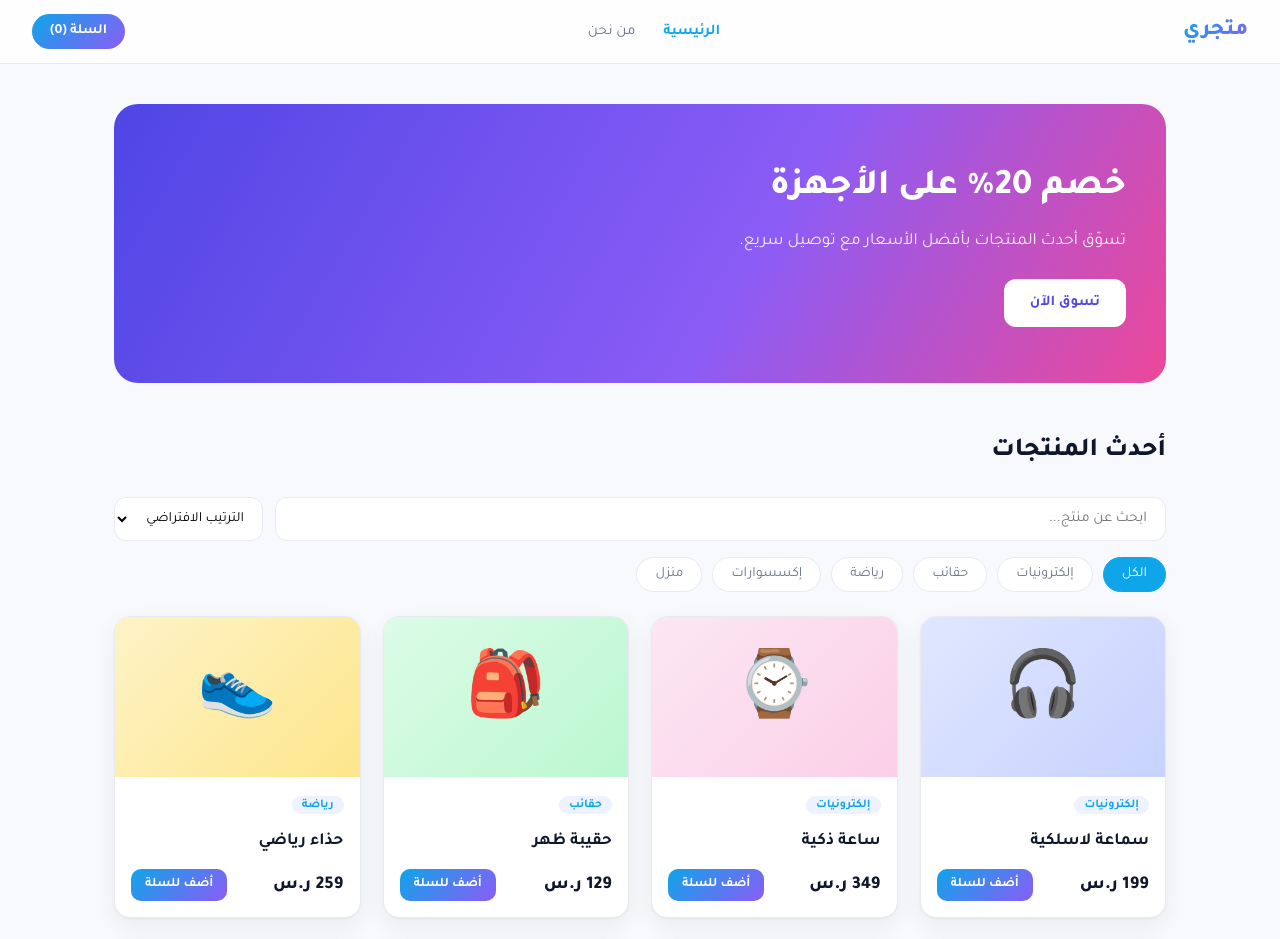
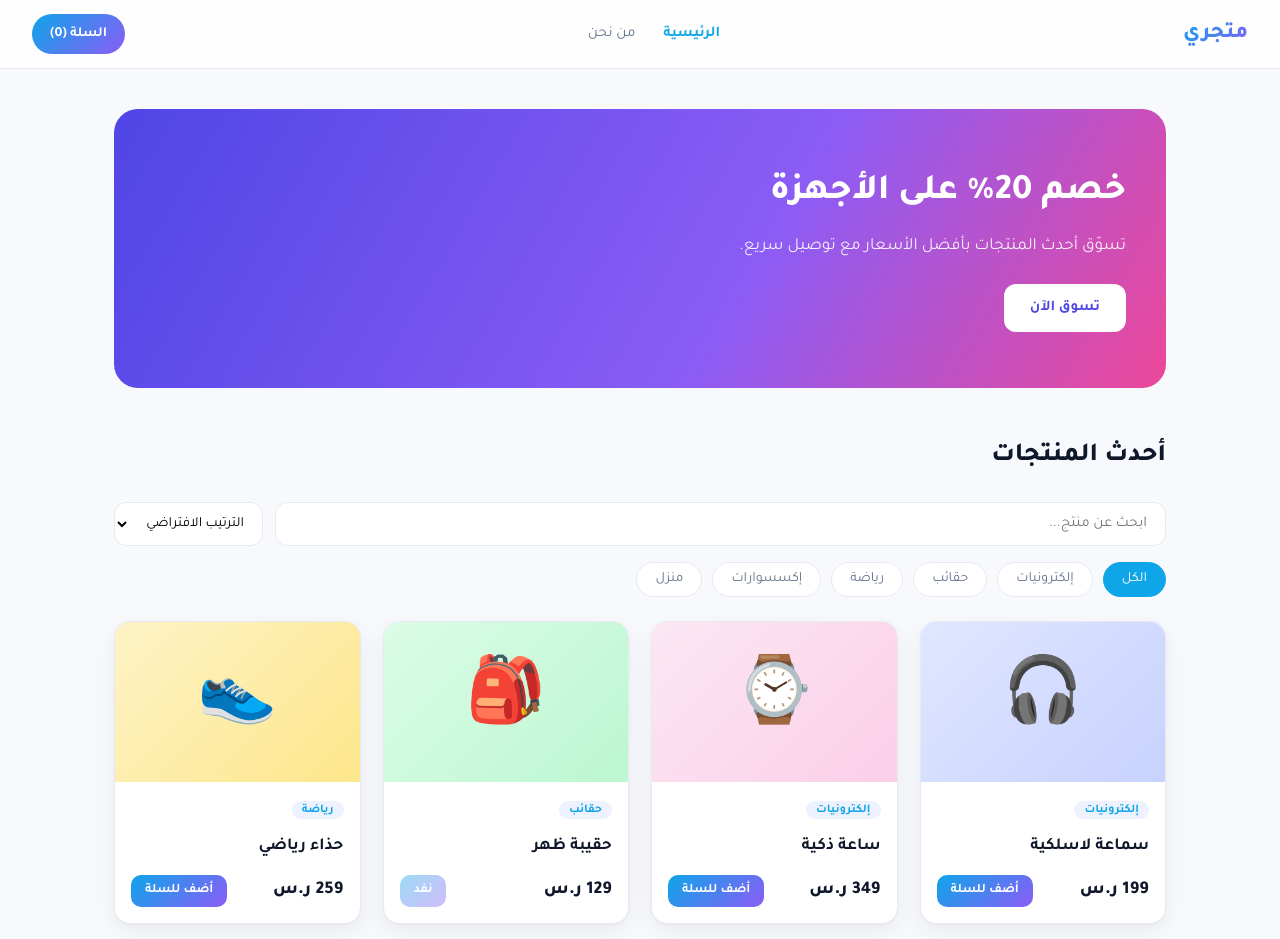
Before and after one commit to Tolpaschool/my-store, a React (Vite) app: page / in a window 1280 px wide. Shown: the top 939 px of the page. Built offline with nearby package versions, Linux system fonts and the light colour scheme.

Commit message:
feat: cart page with quantity controls and totals

```diff
--- a/src/App.jsx
+++ b/src/App.jsx
@@ -8,6 +8,7 @@ import Home from './pages/Home';
 import About from './pages/About';
 import NotFound from './pages/NotFound.jsx';
 import ProductDetails from "./pages/ProductDetails";
+import Cart from "./pages/Cart";
 
 
 function App() {
@@ -23,6 +24,7 @@ function App() {
         <Route path="/about" element={<About />} />
         <Route path="/product/:id" element={<ProductDetails />} />
         <Route path="*" element={<NotFound />} />
+        <Route path="/cart" element={<Cart />} />
       </Routes>
      <Footer />
      </>
--- a/src/components/Navbar.css
+++ b/src/components/Navbar.css
@@ -52,3 +52,4 @@
 .navbar-links a { text-decoration: none; color: inherit; transition: color 0.2s; }
 .navbar-links a:hover { color: var(--ink); }
 .navbar-links a.active { color: var(--brand); font-weight: 700; }
+.navbar-cart { text-decoration: none; }
--- a/src/components/Navbar.jsx
+++ b/src/components/Navbar.jsx
@@ -1,7 +1,9 @@
 import { Link, NavLink } from "react-router-dom";
 import "./Navbar.css";
+import { useCart } from "../context/CartContext";
 
 function Navbar() {
+  const { totalItems } = useCart();
   return (
     <nav className="navbar">
       <Link to="/" className="navbar-logo">متجري</Link>
@@ -9,8 +11,7 @@ function Navbar() {
         <li><NavLink to="/">الرئيسية</NavLink></li>
         <li><NavLink to="/about">من نحن</NavLink></li>
       </ul>
-      <button className="navbar-cart">السلة (0)</button>
-    </nav>
+<Link to="/cart" className="navbar-cart">السلة ({totalItems})</Link>    </nav>
   );
 }
 
--- a/src/components/ProductCard.css
+++ b/src/components/ProductCard.css
@@ -65,3 +65,4 @@
 .card-btn:hover {
   opacity: 0.88;
 }
+.card-btn:disabled { opacity: 0.4; cursor: not-allowed; }
--- a/src/components/ProductCard.jsx
+++ b/src/components/ProductCard.jsx
@@ -1,7 +1,9 @@
 import "./ProductCard.css";
 import { Link } from "react-router-dom";
+import { useCart } from "../context/CartContext";
 
 function ProductCard({ product }) {
+  const { addToCart } = useCart();
   return (
     <article className="card">
       <Link
@@ -18,7 +20,13 @@ function ProductCard({ product }) {
         </h3>
         <div className="card-footer">
           <p className="card-price">{product.price} ر.س</p>
-          <button className="card-btn">أضف للسلة</button>
+<button
+  className="card-btn"
+  onClick={() => addToCart(product)}
+  disabled={product.stock === 0}
+>
+  {product.stock === 0 ? "نفد" : "أضف للسلة"}
+</button>
         </div>
       </div>
     </article>
--- /dev/null
+++ b/src/context/CartContext.jsx
@@ -0,0 +1,60 @@
+import { createContext, useContext, useState } from "react";
+
+const CartContext = createContext();
+
+export function CartProvider({ children }) {
+  const [cartItems, setCartItems] = useState([]);
+
+  function addToCart(product, quantity = 1) {
+    setCartItems((prev) => {
+      const existing = prev.find((item) => item.id === product.id);
+
+      if (existing) {
+        return prev.map((item) =>
+          item.id === product.id
+            ? { ...item, quantity: Math.min(item.quantity + quantity, product.stock) }
+            : item
+        );
+      }
+
+      return [...prev, { ...product, quantity: Math.min(quantity, product.stock) }];
+    });
+  }
+
+  function removeFromCart(id) {
+    setCartItems((prev) => prev.filter((item) => item.id !== id));
+  }
+
+  function updateQuantity(id, quantity) {
+    setCartItems((prev) =>
+      prev.map((item) =>
+        item.id === id
+          ? { ...item, quantity: Math.max(1, Math.min(quantity, item.stock)) }
+          : item
+      )
+    );
+  }
+
+  function clearCart() {
+    setCartItems([]);
+  }
+
+  const totalItems = cartItems.reduce((sum, item) => sum + item.quantity, 0);
+  const totalPrice = cartItems.reduce((sum, item) => sum + item.price * item.quantity, 0);
+
+  const value = {
+    cartItems,
+    addToCart,
+    removeFromCart,
+    updateQuantity,
+    clearCart,
+    totalItems,
+    totalPrice,
+  };
+
+  return <CartContext.Provider value={value}>{children}</CartContext.Provider>;
+}
+
+export function useCart() {
+  return useContext(CartContext);
+}
--- a/src/main.jsx
+++ b/src/main.jsx
@@ -13,11 +13,14 @@ import { createRoot } from "react-dom/client";
 import { BrowserRouter } from "react-router-dom";
 import "./index.css";
 import App from "./App.jsx";
+import { CartProvider } from "./context/CartContext";
 
 createRoot(document.getElementById("root")).render(
   <StrictMode>
     <BrowserRouter>
-      <App />
+       <CartProvider>
+    <App />
+  </CartProvider>
     </BrowserRouter>
   </StrictMode>
 );
--- /dev/null
+++ b/src/pages/Cart.css
@@ -0,0 +1,23 @@
+.cart-layout { display: grid; grid-template-columns: 2fr 1fr; gap: 24px; align-items: start; }
+.cart-row {
+  display: flex; align-items: center; gap: 16px; background: var(--surface);
+  border: 1px solid var(--line); border-radius: var(--radius); padding: 14px; margin-bottom: 12px;
+}
+.cart-thumb { width: 64px; height: 64px; border-radius: 12px; display: grid; place-items: center; font-size: 30px; }
+.cart-name { flex: 1; }
+.cart-name a { color: var(--ink); font-weight: 700; text-decoration: none; }
+.cart-name p { color: var(--muted); font-size: 14px; }
+.qty { display: flex; align-items: center; border: 1px solid var(--line); border-radius: 10px; overflow: hidden; }
+.qty button { border: 0; background: var(--bg); width: 32px; height: 34px; cursor: pointer; font-size: 16px; }
+.qty span { width: 36px; text-align: center; font-weight: 700; }
+.cart-line-total { font-weight: 800; min-width: 80px; text-align: end; }
+.cart-remove { border: 0; background: none; cursor: pointer; font-size: 18px; }
+.summary {
+  background: var(--surface); border: 1px solid var(--line); border-radius: var(--radius);
+  padding: 20px; box-shadow: var(--shadow); position: sticky; top: 90px;
+}
+.summary h3 { margin-bottom: 14px; }
+.summary > div { display: flex; justify-content: space-between; padding: 8px 0; color: var(--muted); }
+.summary .summary-total { color: var(--ink); font-weight: 800; font-size: 18px; border-top: 1px solid var(--line); margin: 8px 0 16px; padding-top: 14px; }
+.clear-btn { width: 100%; margin-top: 10px; border: 0; background: none; color: #dc2626; font-family: inherit; cursor: pointer; }
+@media (max-width: 800px) { .cart-layout { grid-template-columns: 1fr; } .cart-row { flex-wrap: wrap; } }
--- /dev/null
+++ b/src/pages/Cart.jsx
@@ -0,0 +1,69 @@
+import { Link } from "react-router-dom";
+import { useCart } from "../context/CartContext";
+import "./Cart.css";
+
+function Cart() {
+  const { cartItems, removeFromCart, updateQuantity, clearCart, totalPrice } = useCart();
+
+  const shipping = totalPrice > 500 || totalPrice === 0 ? 0 : 25;
+
+  if (cartItems.length === 0) {
+    return (
+      <main className="container">
+        <p className="empty">سلتك فارغة 🛒</p>
+        <div style={{ textAlign: "center" }}>
+          <Link to="/" className="back-link">تصفح المنتجات</Link>
+        </div>
+      </main>
+    );
+  }
+
+  return (
+    <main className="container">
+      <h2 className="section-title">سلة المشتريات</h2>
+
+      <div className="cart-layout">
+        <div className="cart-items">
+          {cartItems.map((item) => (
+            <div className="cart-row" key={item.id}>
+              <div className="cart-thumb" style={{ background: item.color }}>
+                {item.emoji}
+              </div>
+
+              <div className="cart-name">
+                <Link to={`/product/${item.id}`}>{item.name}</Link>
+                <p>{item.price} ر.س</p>
+              </div>
+
+              <div className="qty">
+                <button onClick={() => updateQuantity(item.id, item.quantity - 1)}>−</button>
+                <span>{item.quantity}</span>
+                <button onClick={() => updateQuantity(item.id, item.quantity + 1)}>+</button>
+              </div>
+
+              <p className="cart-line-total">{item.price * item.quantity} ر.س</p>
+
+              <button className="cart-remove" onClick={() => removeFromCart(item.id)}>
+                🗑️
+              </button>
+            </div>
+          ))}
+        </div>
+
+        <aside className="summary">
+          <h3>ملخص الطلب</h3>
+          <div><span>المجموع</span><span>{totalPrice} ر.س</span></div>
+          <div><span>الشحن</span><span>{shipping === 0 ? "مجاني" : `${shipping} ر.س`}</span></div>
+          <div className="summary-total">
+            <span>الإجمالي</span>
+            <span>{totalPrice + shipping} ر.س</span>
+          </div>
+          <button className="details-btn" style={{ width: "100%" }}>إتمام الطلب</button>
+          <button className="clear-btn" onClick={clearCart}>تفريغ السلة</button>
+        </aside>
+      </div>
+    </main>
+  );
+}
+
+export default Cart;
--- a/src/pages/ProductDetails.jsx
+++ b/src/pages/ProductDetails.jsx
@@ -2,24 +2,29 @@ import { useParams, useNavigate, Link } from "react-router-dom";
 import products from "../data/products";
 import "./ProductDetails.css";
 import ProductCard from "../components/ProductCard";
-
+import { useCart } from "../context/CartContext";
+import { useState } from "react";
 
 function ProductDetails() {
   const { id } = useParams();
   const navigate = useNavigate();
 
   const product = products.find((p) => p.id === Number(id));
+  const [quantity, setQuantity] = useState(1);
 
+  const { addToCart } = useCart();
   if (!product) {
     return (
       <main className="container">
         <p className="empty">هذا المنتج غير موجود.</p>
-        <Link to="/" className="back-link">العودة للمتجر</Link>
+        <Link to="/" className="back-link">
+          العودة للمتجر
+        </Link>
       </main>
     );
   }
   const relatedProducts = products.filter(
-  (p) => p.category === product.category && p.id !== product.id
+    (p) => p.category === product.category && p.id !== product.id,
   );
 
   return (
@@ -44,8 +49,25 @@ function ProductDetails() {
           ) : (
             <p className="stock out">نفدت الكمية</p>
           )}
-
-          <button className="details-btn" disabled={product.stock === 0}>
+          <div
+            className="qty"
+            style={{ width: "fit-content", marginBottom: "16px" }}
+          >
+            <button onClick={() => setQuantity((q) => Math.max(1, q - 1))}>
+              −
+            </button>
+            <span>{quantity}</span>
+            <button
+              onClick={() => setQuantity((q) => Math.min(product.stock, q + 1))}
+            >
+              +
+            </button>
+          </div>
+          <button
+            onClick={() => addToCart(product)}
+            className="details-btn"
+            disabled={product.stock === 0}
+          >
             أضف للسلة
           </button>
         </div>
```
Lines whose indentation alone changed are shown as unchanged.
